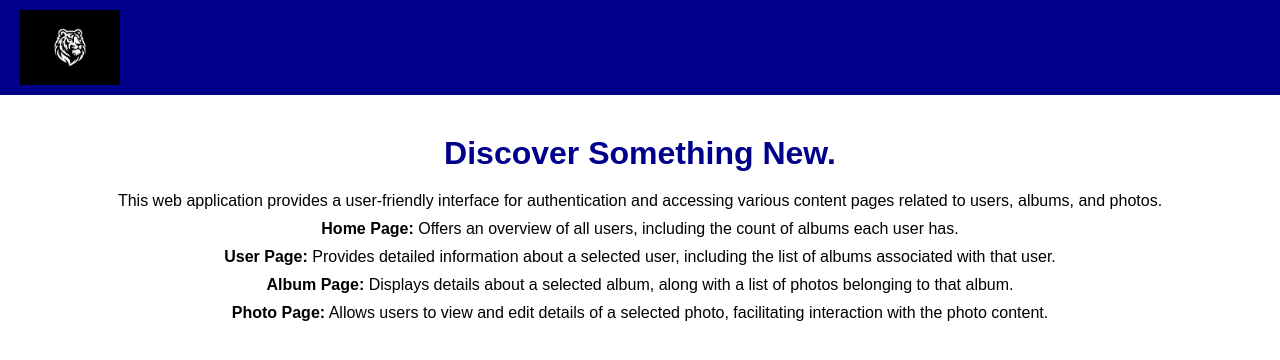
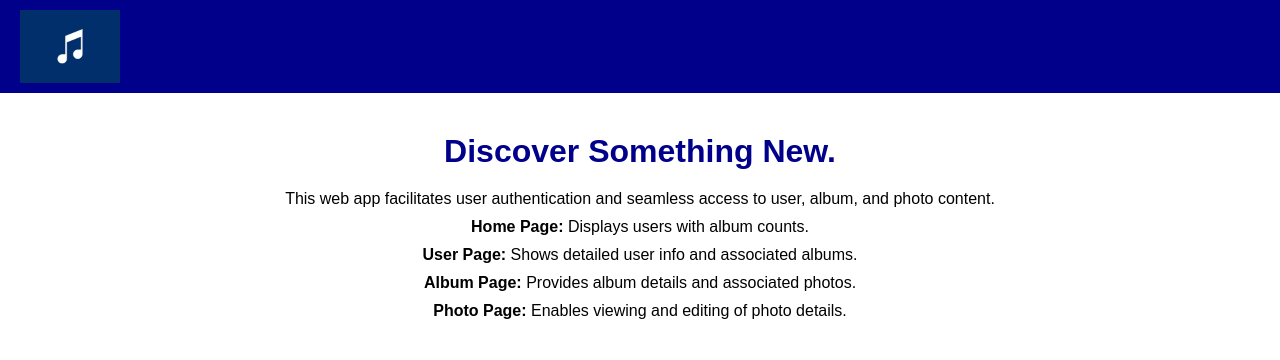
Before and after one commit to kennedy-ben/React-App, a React (Create React App) app: page / in a window 1280 px wide. Shown: the top 360 px of the page. Built offline with nearby package versions, Linux system fonts and the light colour scheme.

Commit message:
new apealing logo for music

```diff
--- a/src/pages/index.css
+++ b/src/pages/index.css
@@ -30,9 +30,7 @@
   cursor: pointer;
 }
 
-/* .google-login-button:hover {
-  background-color: blue;
-} */
+
 
 .content {
   display: flex;
@@ -40,6 +38,7 @@
   padding: 20px;
   justify-content: center;
   align-items: center;
+  font-family: sans-serif;
 }
 
 .content h1 {
--- a/src/pages/index.js
+++ b/src/pages/index.js
@@ -2,7 +2,7 @@ import React from "react";
 import { useNavigate } from "react-router-dom";
 import { jwtDecode } from "jwt-decode";
 import { GoogleOAuthProvider, GoogleLogin } from "@react-oauth/google";
-import Logo from "../assets/logo.png";
+import Logo2 from "../assets/logo 2.jpg"
 import "./index.css";
 
 function Index() {
@@ -24,7 +24,7 @@ function Index() {
     <div className="login-page">
       <header className="custom-header">
         <div className="logo-container">
-          <img src={Logo} alt="Logo" className="logo" />
+          <img src={Logo2} alt="Logo" className="logo" />
         </div>
         <div className="login-container">
           <GoogleOAuthProvider clientId="745853430499-24j63n4428u21ti4u8pvnuoritrfc7c4.apps.googleusercontent.com">
@@ -40,26 +40,16 @@ function Index() {
         <h1>Discover Something New.</h1>
 
         <p>
-          This web application provides a user-friendly interface for
-          authentication and accessing various content pages related to users,
-          albums, and photos.
+        This web app facilitates user authentication and seamless access to user, album, and photo content.
         </p>
         <p>
-          <strong>Home Page:</strong> Offers an overview of all users, including
-          the count of albums each user has.
-        </p>
+          <strong>Home Page:</strong> Displays users with album counts.</p>
         <p>
-          <strong>User Page:</strong> Provides detailed information about a
-          selected user, including the list of albums associated with that user.
-        </p>
+          <strong>User Page:</strong> Shows detailed user info and associated albums.</p>
         <p>
-          <strong>Album Page:</strong> Displays details about a selected album,
-          along with a list of photos belonging to that album.
-        </p>
+          <strong>Album Page:</strong> Provides album details and associated photos.</p>
         <p>
-          <strong>Photo Page:</strong> Allows users to view and edit details of
-          a selected photo, facilitating interaction with the photo content.
-        </p>
+          <strong>Photo Page:</strong>  Enables viewing and editing of photo details.</p>
       </main>
     </div>
   );
```
Also changed, not shown: src/assets/logo 2.jpg (added).
